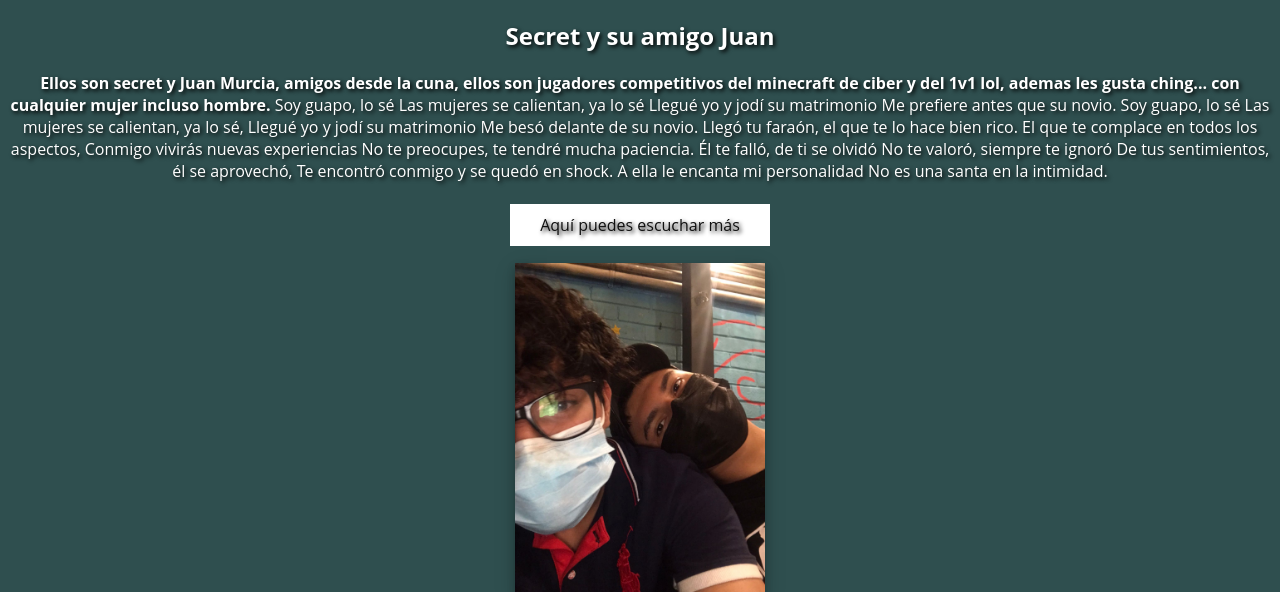
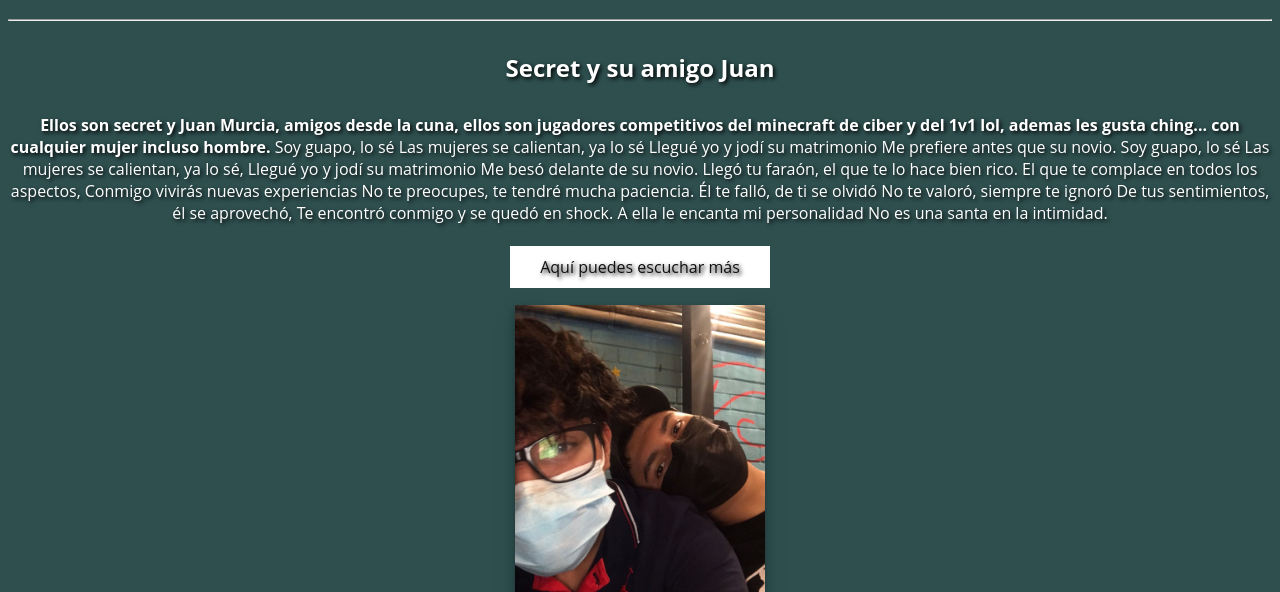
Before and after one commit to delaquadra2004/secret, a plain HTML site: page index.html in a window 1280 px wide. Shown: the part 73-665 px from the top of the page. Drawn offline with Linux system fonts and the light colour scheme.

Commit message:
Agregado de hr

```diff
--- a/index.html
+++ b/index.html
@@ -12,6 +12,7 @@
      <header>
          <h1>Sexcret</h1>
     </header>
+    <hr>
  </div>
 <div class="Lorem">
     <article>
--- a/styles.css
+++ b/styles.css
@@ -22,6 +22,7 @@ h2{
     font-family: 'Open Sans', sans-serif;
     color: white;
     text-shadow: 2px 2px 4px #000000;
+    padding: 10px 0;
 }
 a{
     text-align: center;
```
